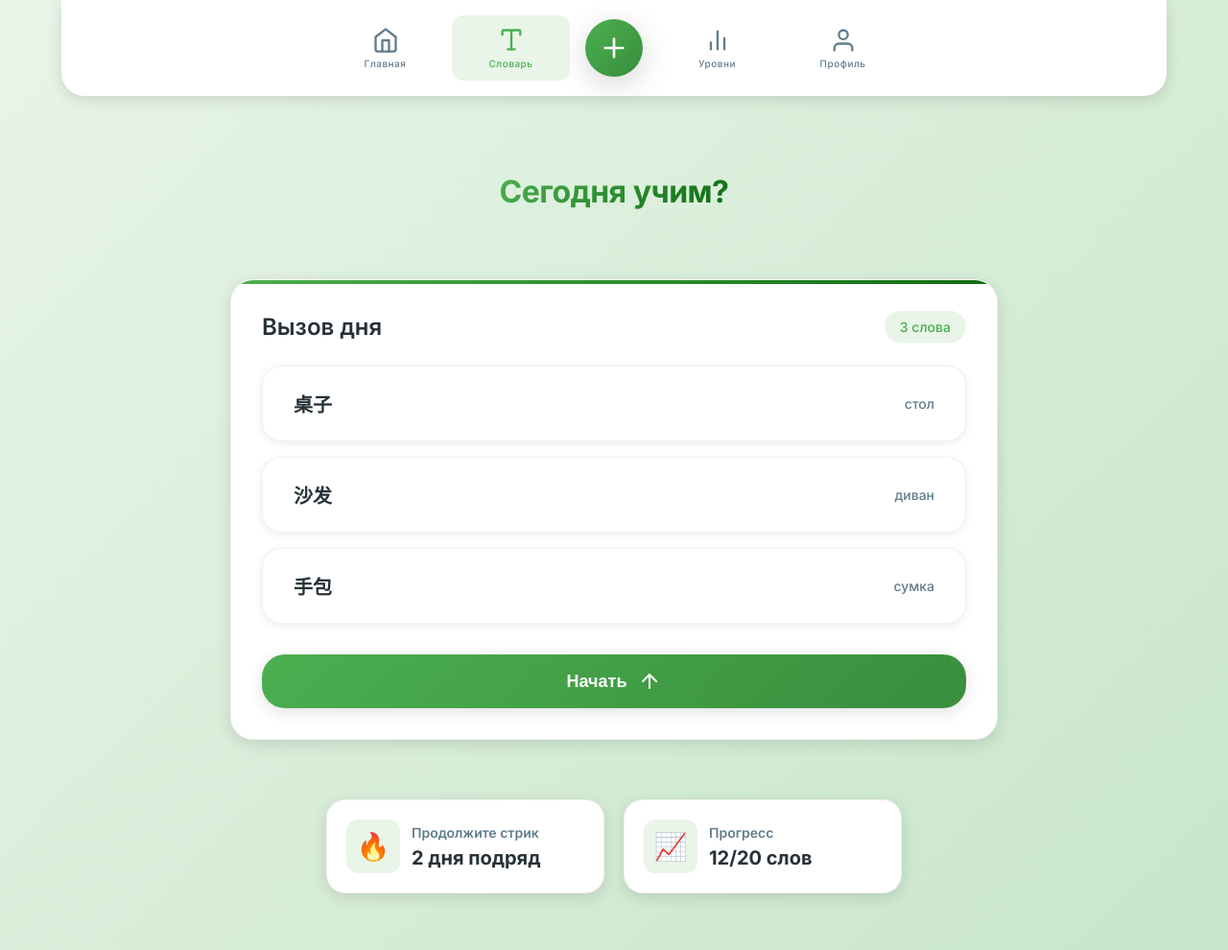
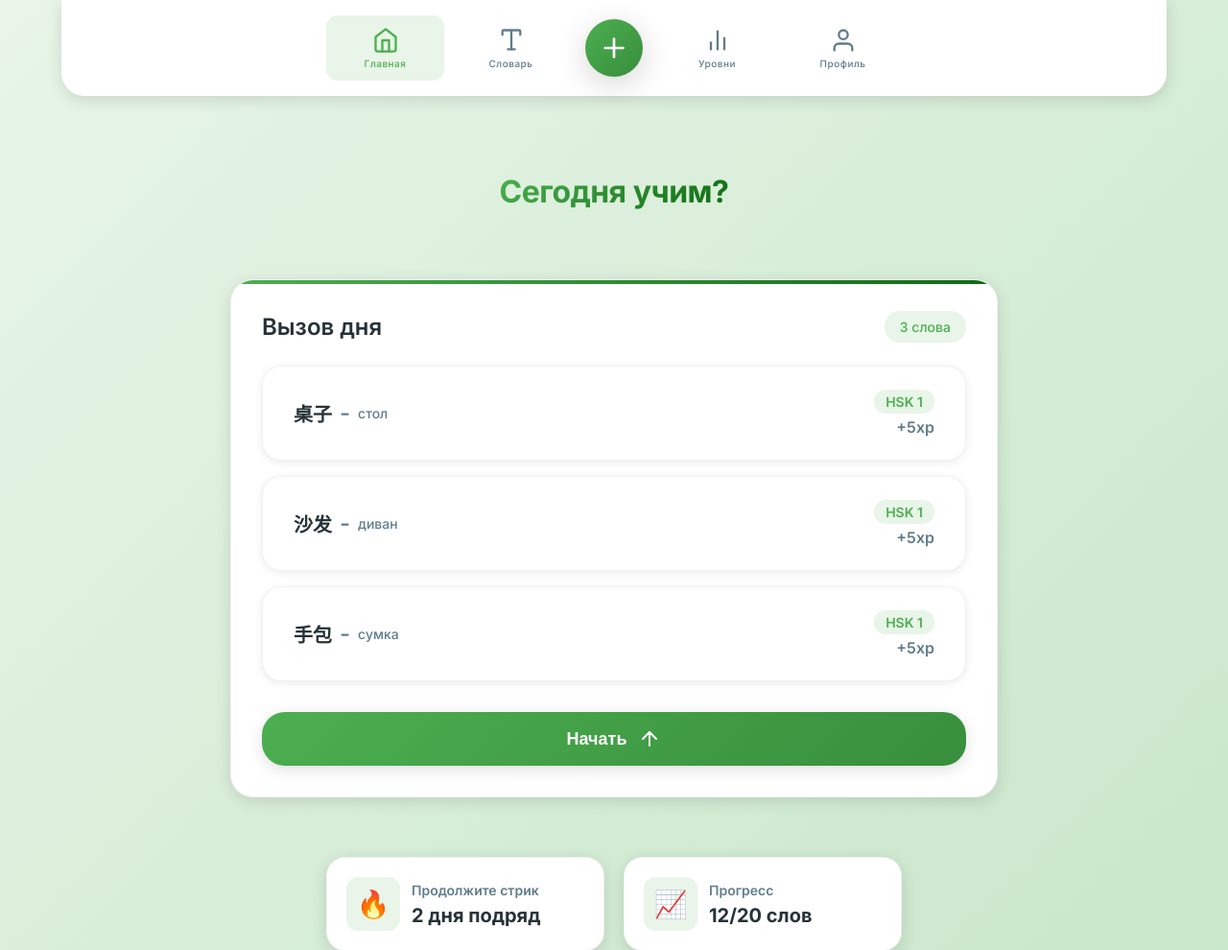
Before and after one commit to buzzaggwd/Scanner, a Django app: page / in a window 1280 px wide. Shown: the top 990 px of the page at 96% size. Run offline with Django 5.2, Linux system fonts and the light colour scheme.

Commit message:
Мелкие визуальные исправления

```diff
--- a/scanner/frontend/static/css/main.css
+++ b/scanner/frontend/static/css/main.css
@@ -791,6 +794,20 @@ body {
     box-shadow: var(--shadow-sm);
     position: relative;
     overflow: hidden;
+}
+
+.word-left {
+    display: flex;
+    flex-direction: row;
+    align-items: center;
+    gap: 8px;
+}
+
+.word-right {
+    display: flex;
+    flex-direction: column;
+    align-items: flex-end;
+    gap: 4px;
 }
 
 .word-item::before {
@@ -829,14 +846,46 @@ body {
 }
 
 .word-translation {
-    font-size: 20px;
+    font-size: 24px;
     color: var(--text-secondary);
     font-weight: 500;
     transition: var(--transition);
 }
 
+.word-separator {
+    font-size: 24px;
+    color: var(--text-secondary);
+    font-weight: 500;
+}
+
 .word-item:hover .word-translation {
     color: var(--text-primary);
+}
+
+.word-level {
+    font-size: 14px;
+    font-weight: 600;
+    color: var(--primary);
+    background-color: var(--primary-light);
+    padding: 4px 12px;
+    border-radius: 12px;
+    transition: var(--transition);
+}
+
+.word-xp {
+    font-size: 16px;
+    font-weight: 600;
+    color: var(--text-secondary);
+    transition: var(--transition);
+}
+
+.word-item:hover .word-level {
+    background-color: var(--primary);
+    color: var(--white);
+}
+
+.word-item:hover .word-xp {
+    color: var(--primary);
 }
 
 /* Кнопка */
--- a/scanner/frontend/templates/headder.html
+++ b/scanner/frontend/templates/headder.html
@@ -4,7 +4,7 @@
 <header class="header">
     <div class="header-content">
         <nav class="top-nav">
-            <a href="{% url 'home' %}" class="nav-item" data-tooltip="Главная">
+            <a href="{% url 'home' %}" class="nav-item {% if active_page == 'home' %}active{% endif %}" data-tooltip="Главная">
                 <svg xmlns="http://www.w3.org/2000/svg" width="28" height="28" viewBox="0 0 24 24" fill="none"
                     stroke="currentColor" stroke-width="2" stroke-linecap="round" stroke-linejoin="round">
                     <path d="m3 9 9-7 9 7v11a2 2 0 0 1-2 2H5a2 2 0 0 1-2-2z"></path>
@@ -12,7 +12,7 @@
                 </svg>
                 <span class="nav-text">Главная</span>
             </a>
-            <a href="{% url 'dictionary' %}" class="nav-item active" data-tooltip="Словарь">
+            <a href="{% url 'dictionary' %}" class="nav-item {% if active_page == 'dictionary' %}active{% endif %}" data-tooltip="Словарь">
                 <svg xmlns="http://www.w3.org/2000/svg" width="28" height="28" viewBox="0 0 24 24" fill="none"
                     stroke="currentColor" stroke-width="2" stroke-linecap="round" stroke-linejoin="round">
                     <path d="M4 7V4a1 1 0 0 1 1-1h14a1 1 0 0 1 1 1v3"></path>
@@ -28,7 +28,7 @@
                     <line x1="5" y1="12" x2="19" y2="12"></line>
                 </svg>
             </a>
-            <a href="{% url 'levels' %}" class="nav-item" data-tooltip="Уровни">
+            <a href="{% url 'levels' %}" class="nav-item {% if active_page == 'levels' %}active{% endif %}" data-tooltip="Уровни">
                 <svg xmlns="http://www.w3.org/2000/svg" width="28" height="28" viewBox="0 0 24 24" fill="none"
                     stroke="currentColor" stroke-width="2" stroke-linecap="round" stroke-linejoin="round">
                     <path d="M18 20V10"></path>
@@ -37,7 +37,7 @@
                 </svg>
                 <span class="nav-text">Уровни</span>
             </a>
-            <a href="{% url 'profile' %}" class="nav-item" data-tooltip="Профиль">
+            <a href="{% url 'profile' %}" class="nav-item {% if active_page == 'profile' %}active{% endif %}" data-tooltip="Профиль">
                 <svg xmlns="http://www.w3.org/2000/svg" width="28" height="28" viewBox="0 0 24 24" fill="none"
                     stroke="currentColor" stroke-width="2" stroke-linecap="round" stroke-linejoin="round">
                     <path d="M20 21v-2a4 4 0 0 0-4-4H8a4 4 0 0 0-4 4v2"></path>
--- a/scanner/frontend/templates/home.html
+++ b/scanner/frontend/templates/home.html
@@ -18,16 +18,37 @@
             </div>
             <ul class="word-list">
                 <li class="word-item">
+                    <div class="word-left">
                         <span class="word-chinese">桌子</span>
+                        <span class="word-separator"> - </span>
                         <span class="word-translation">стол</span>
+                    </div>
+                    <div class="word-right">
+                        <span class="word-level">HSK 1</span>
+                        <span class="word-xp">+5xp</span>
+                    </div>
                 </li>
                 <li class="word-item">
+                    <div class="word-left">
                         <span class="word-chinese">沙发</span>
+                        <span class="word-separator"> - </span>
                         <span class="word-translation">диван</span>
+                    </div>
+                    <div class="word-right">
+                        <span class="word-level">HSK 1</span>
+                        <span class="word-xp">+5xp</span>
+                    </div>
                 </li>
                 <li class="word-item">
+                    <div class="word-left">
                         <span class="word-chinese">手包</span>
+                        <span class="word-separator"> - </span>
                         <span class="word-translation">сумка</span>
+                    </div>
+                    <div class="word-right">
+                        <span class="word-level">HSK 1</span>
+                        <span class="word-xp">+5xp</span>
+                    </div>
                 </li>
             </ul>
             <button class="green-btn">
--- a/scanner/frontend/templates/levels.html
+++ b/scanner/frontend/templates/levels.html
@@ -60,7 +60,7 @@
 
                 <!-- Изображение -->
                 <div class="image-container">
-                    <img src="{% static 'images/background-building.jpg' %}" alt="Традиционное здание" class="background-img">
+                    <img src="{% static 'images/background-building.png' %}" alt="Традиционное здание" class="background-img">
                 </div>
             </div>
         </div>
--- a/scanner/frontend/views.py
+++ b/scanner/frontend/views.py
@@ -2,23 +2,23 @@ from django.shortcuts import render
 from backend.models import Vocabulary
 
 def home(request):
-    return render(request, "home.html")
+    return render(request, "home.html", {'active_page': 'home'})
 
 def dictionary(request):
     words = Vocabulary.objects.all()
-    return render(request, "dictionary.html", {'words': words})
+    return render(request, "dictionary.html", {'words': words, 'active_page': 'dictionary'})
 
 def word(request):
-    return render(request, "word.html")
+    return render(request, "word.html", {'active_page': 'word'})
 
 def levels(request):
-    return render(request, "levels.html")
+    return render(request, "levels.html", {'active_page': 'levels'})
 
 def level(request):
-    return render(request, "level.html")
+    return render(request, "level.html", {'active_page': 'levels'})
 
 def profile(request):
-    return render(request, "profile.html")
+    return render(request, "profile.html", {'active_page': 'profile'})
 
 def ar_scanner(request):
-    return render(request, "ar_scanner.html")
+    return render(request, "ar_scanner.html", {'active_page': 'home'})
```
Also changed, not shown: other parts of scanner/frontend/static/css/main.css (+34 -5 lines), scanner/frontend/templates/dashboard.html (deleted, +0 -66 lines), scanner/frontend/templates/profile.html (+8 -0 lines), scanner/frontend/static/images/background-building.png (added). Lines whose indentation alone changed are shown as unchanged.
